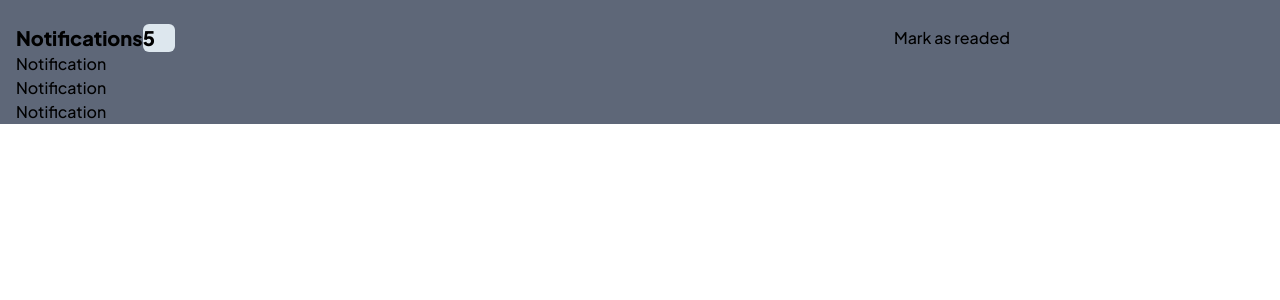
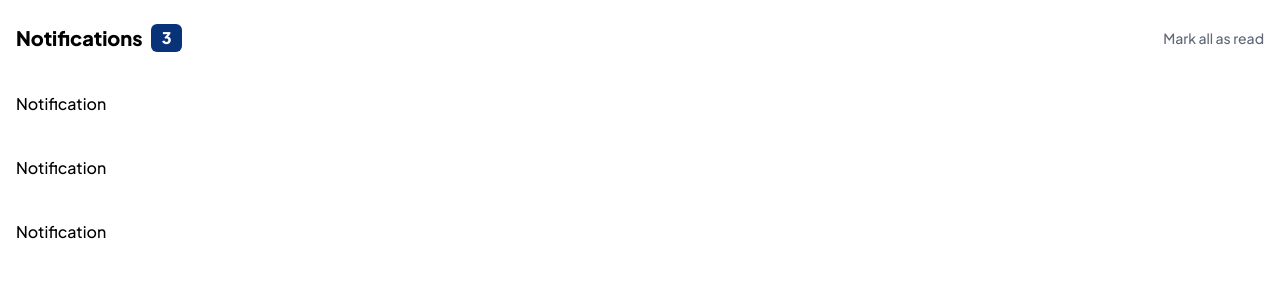
Before and after one commit to buschenyy/notifications-page-main, a React (Vite) app: page / in a window 1280 px wide. Shown: the top 300 px of the page. Built offline with nearby package versions, Linux system fonts and the light colour scheme.

Commit message:
Notification panel

```diff
--- a/src/components/Panel/Panel.tsx
+++ b/src/components/Panel/Panel.tsx
@@ -2,13 +2,17 @@ import { Notification } from "../Notification/Notification";
 
 export const Panel = () => {
   return (
-    <div className="container mx-auto grid grid-cols-2 bg-darkGrayishBlue px-4  pt-6">
+    <div className="container mx-auto grid grid-cols-2 bg-white px-4  pt-6">
       <div className="flex text-xl font-extrabold">
-        Notifications{" "}
-        <div className="min-w-[32px] rounded-md bg-lightGrayishBlue2">{5}</div>
+        <span className="mr-2">Notifications</span>
+        <div className="rounded-md bg-[#083378] px-[11px] text-base/[1.75rem] text-white">
+          {3}
+        </div>
       </div>
-      <button>Mark as readed</button>
-      <div className="col-span-2">
+      <button className="cursor-pointer self-center justify-self-end text-sm font-medium text-darkGrayishBlue">
+        Mark all as read
+      </button>
+      <div className="col-span-2 pt-10 flex-col flex gap-y-10">
         <Notification />
         <Notification />
         <Notification />
```
